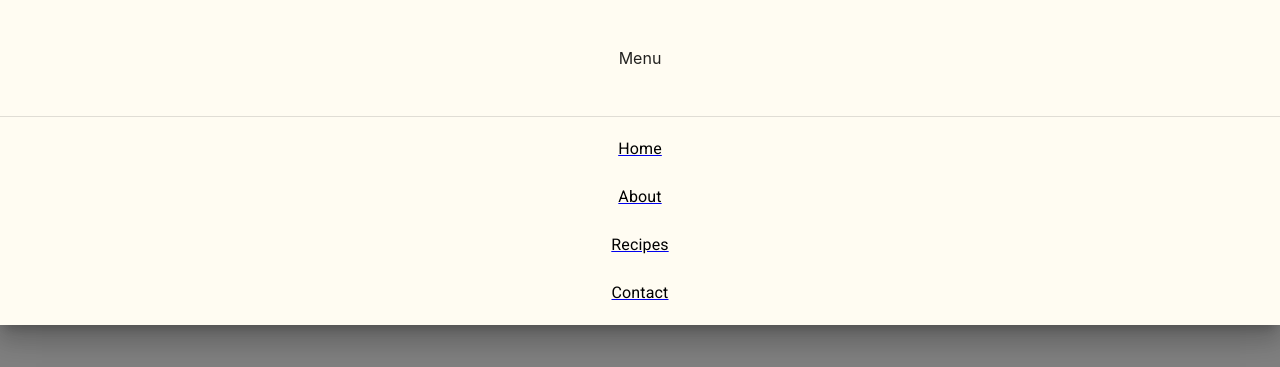
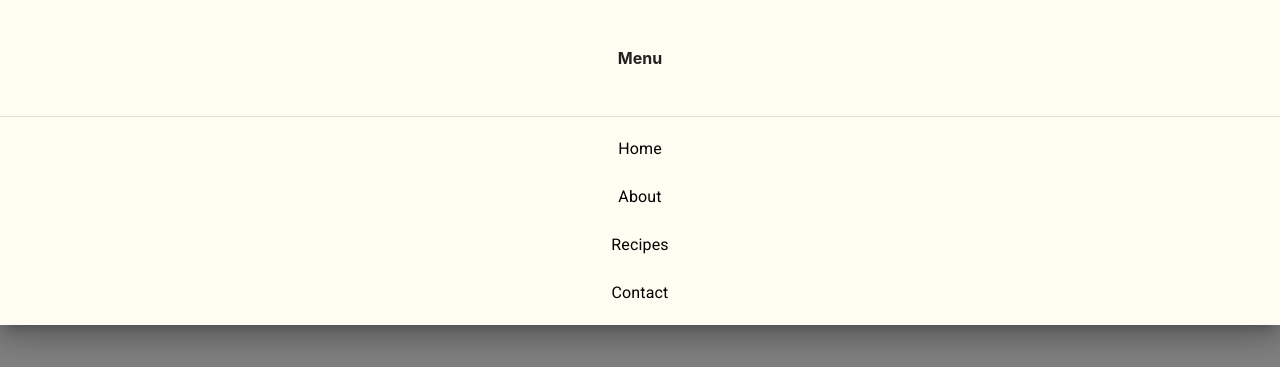
Before and after one commit to kin-au/manam-recipes, a React (Create React App) app: page / in a window 1280 px wide. Both pictures are taken after a click on the button "open navbar". Shown: the top 367 px of the page. Built offline with nearby package versions, Linux system fonts and the light colour scheme.

Commit message:
navbar links style

```diff
--- a/src/components/Navbar/NavBar.style.js
+++ b/src/components/Navbar/NavBar.style.js
@@ -1,9 +1,16 @@
 import styled from "styled-components";
 import IconButton from "@material-ui/core/IconButton";
 import ListItemText from "@material-ui/core/ListItemText";
+import { Link } from "react-router-dom";
 
 const StyledIconButton = styled(IconButton)`
   width: 100vw;
+`;
+
+const MenuHeader = styled.div`
+  padding: 3rem 0;
+  text-align: center;
+  font-weight: 700;
 `;
 
 const StyledListItemText = styled(ListItemText)`
@@ -11,13 +18,20 @@ const StyledListItemText = styled(ListItemText)`
   justify-content: center;
   align-items: center;
   color: black;
-  span {
-    text-decoration: none;
-  }
 `;
 
 const MenuContainer = styled.div`
   background-color: #fffcf2;
 `;
 
-export { StyledIconButton, StyledListItemText, MenuContainer };
+const StyledLink = styled(Link)`
+  text-decoration: none;
+`;
+
+export {
+  StyledIconButton,
+  MenuHeader,
+  StyledListItemText,
+  MenuContainer,
+  StyledLink,
+};
--- a/src/components/Navbar/Navbar.tsx
+++ b/src/components/Navbar/Navbar.tsx
@@ -1,11 +1,9 @@
 import React from "react";
 import SwipeableDrawer from "@material-ui/core/SwipeableDrawer";
-import Box from "@material-ui/core/Box";
 import MenuIcon from "@material-ui/icons/Menu";
 import List from "@material-ui/core/List";
 import ListItem from "@material-ui/core/ListItem";
 import Divider from "@material-ui/core/Divider";
-import { Link } from "react-router-dom";
 import * as SC from "./NavBar.style.js";
 
 const Navbar = () => {
@@ -30,12 +28,10 @@ const Navbar = () => {
         onOpen={() => {}}
       >
         <SC.MenuContainer>
-          <Box textAlign="center" p={6}>
-            Menu
-          </Box>
+          <SC.MenuHeader>Menu</SC.MenuHeader>
           <Divider />
           <List>
-            <Link to="/">
+            <SC.StyledLink to="/">
               <ListItem
                 button
                 onClick={() => {
@@ -44,8 +40,8 @@ const Navbar = () => {
               >
                 <SC.StyledListItemText primary={"Home"} />
               </ListItem>
-            </Link>
-            <Link to="/about">
+            </SC.StyledLink>
+            <SC.StyledLink to="/about">
               <ListItem
                 button
                 onClick={() => {
@@ -54,8 +50,8 @@ const Navbar = () => {
               >
                 <SC.StyledListItemText primary={"About"} />
               </ListItem>
-            </Link>
-            <Link to="/recipes">
+            </SC.StyledLink>
+            <SC.StyledLink to="/recipes">
               <ListItem
                 button
                 onClick={() => {
@@ -64,8 +60,8 @@ const Navbar = () => {
               >
                 <SC.StyledListItemText primary={"Recipes"} />
               </ListItem>
-            </Link>
-            <Link to="/contact">
+            </SC.StyledLink>
+            <SC.StyledLink to="/contact">
               <ListItem
                 button
                 onClick={() => {
@@ -74,7 +70,7 @@ const Navbar = () => {
               >
                 <SC.StyledListItemText primary={"Contact"} />
               </ListItem>
-            </Link>
+            </SC.StyledLink>
           </List>
         </SC.MenuContainer>
       </SwipeableDrawer>
```
